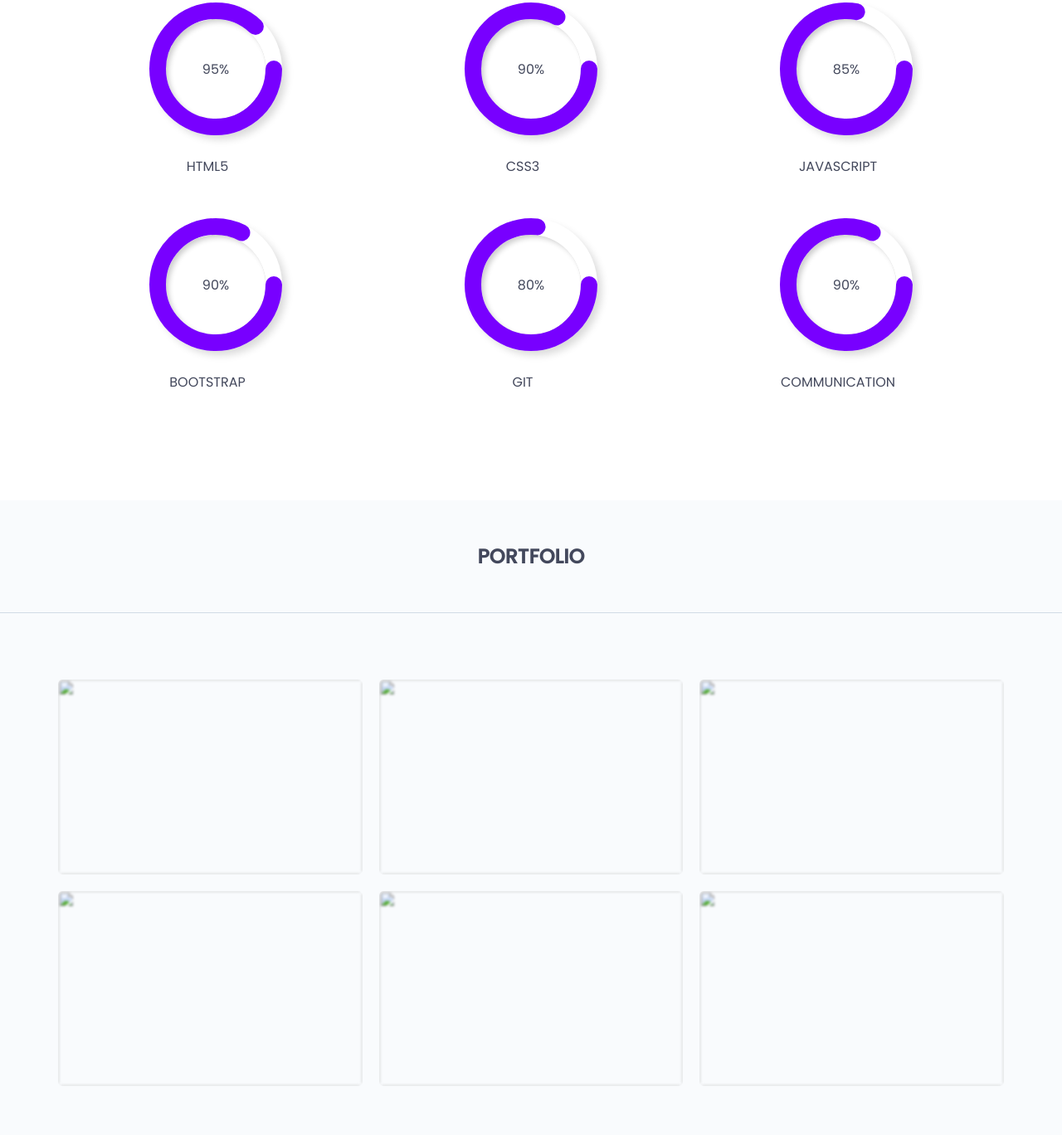
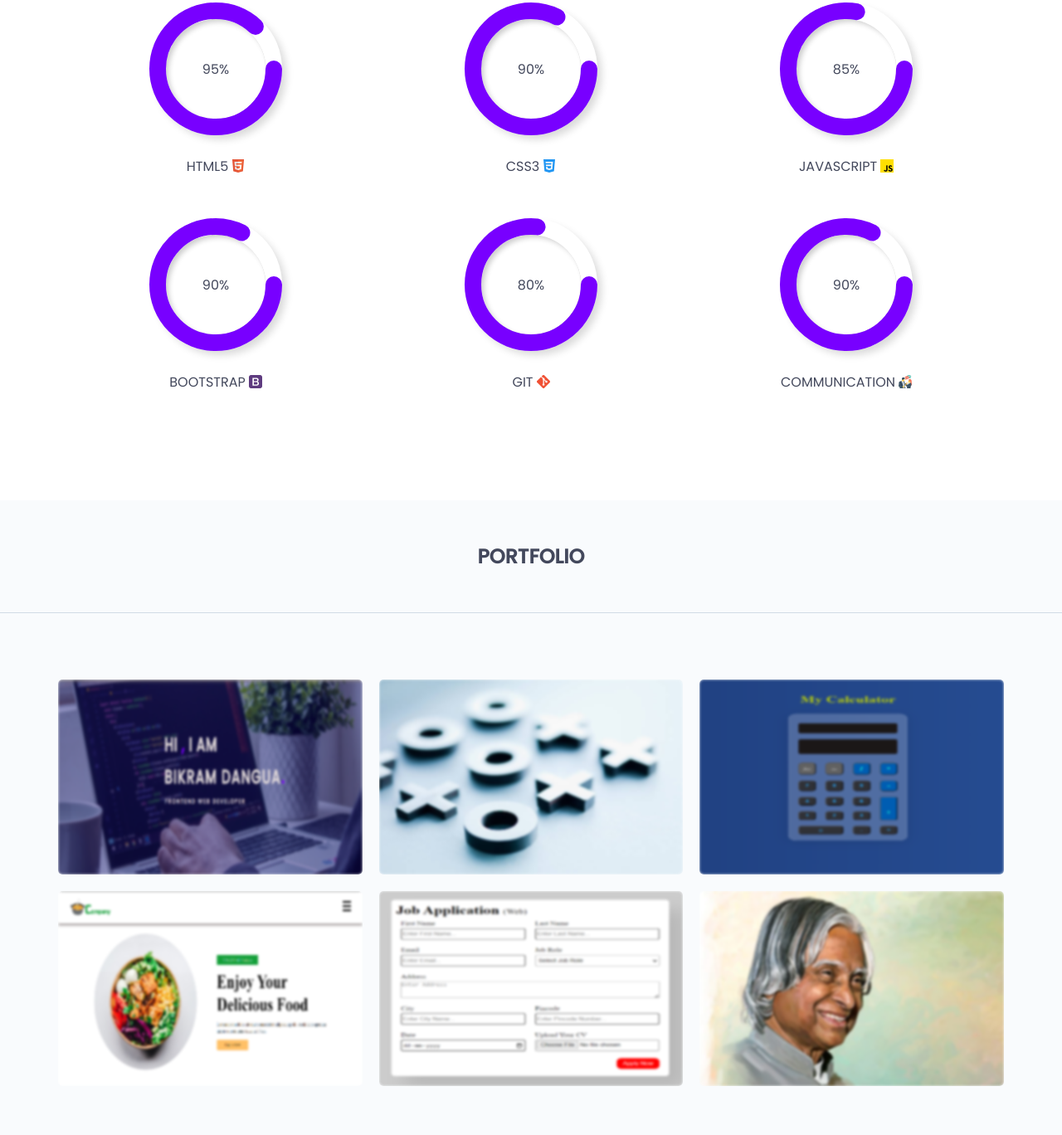
Before and after one commit to Bikram0920/SID-Task1, a plain HTML site: page index.html in a window 1280 px wide. Shown: the part 2492-3860 px from the top of the page at 83% size. Drawn offline with Linux system fonts and the light colour scheme; the site is published under a folder, as on GitHub Pages, so addresses that start at the root find nothing.

Commit message:
change in images

```diff
--- a/index.html
+++ b/index.html
@@ -6,7 +6,7 @@
     viewport" content="width=device-width, initial-scale=1.0">
     <title>Bikram</title>
     <link rel="stylesheet" href="style.css">
-    <link rel="icon" type="image/x-icon" href="/images/favicon.png">
+    <link rel="icon" type="image/x-icon" href="./images/favicon.png">
     <link rel="stylesheet" href="https://cdnjs.cloudflare.com/ajax/libs/font-awesome/4.7.0/css/font-awesome.min.css">
 </head>
 <body>
@@ -57,7 +57,7 @@
                 </div>
                 <div class="about-me-right">
                     <div class="about-me-img">
-                        <img src="images/self-bg-blur.png" alt="">
+                        <img src="./images/self-bg-blur.png" alt="">
                         <div class="about-social"></div>
                     </div>
                 </div>
@@ -134,7 +134,7 @@
                         <circle cx="80" cy="80" r="70" stroke-linecap="round" />
                     </svg>
                     <div class="skill-name">
-                        HTML5 <img src="/images/html.png" alt="">
+                        HTML5 <img src="./images/html.png" alt="">
                     </div>
                 </div>
                 <div class="skill">
@@ -147,7 +147,7 @@
                         <circle cx="80" cy="80" r="70" stroke-linecap="round" />
                     </svg>
                     <div class="skill-name">
-                        CSS3 <img src="/images/css-3.png" alt="">
+                        CSS3 <img src="./images/css-3.png" alt="">
                     </div>
                 </div>
                 <div class="skill">
@@ -160,7 +160,7 @@
                         <circle cx="80" cy="80" r="70" stroke-linecap="round" />
                     </svg>
                     <div class="skill-name">
-                        javascript <img src="/images/js.png" alt="">
+                        javascript <img src="./images/js.png" alt="">
                     </div>
                 </div>
                 <div class="skill">
@@ -173,7 +173,7 @@
                         <circle cx="80" cy="80" r="70" stroke-linecap="round" />
                     </svg>
                     <div class="skill-name">
-                        bootstrap <img src="/images/bootstrap.png" alt="">
+                        bootstrap <img src="./images/bootstrap.png" alt="">
                     </div>
                 </div>
                 <div class="skill">
@@ -186,7 +186,7 @@
                         <circle cx="80" cy="80" r="70" stroke-linecap="round" />
                     </svg>
                     <div class="skill-name">
-                        git <img src="/images/git.png" alt="">
+                        git <img src="./images/git.png" alt="">
                     </div>
                 </div>
                 <div class="skill">
@@ -199,7 +199,7 @@
                         <circle cx="80" cy="80" r="70" stroke-linecap="round" />
                     </svg>
                     <div class="skill-name">
-                        communication <img src="/images/conversation.png" alt="">
+                        communication <img src="./images/conversation.png" alt="">
                     </div>
                 </div>
             </div>
@@ -217,7 +217,7 @@
                 <div class="project-container">
                     <div class="project-box">
                         <div class="item">
-                            <img src="/images/personal-portolio.png" alt="">
+                            <img src="./images/personal-portolio.png" alt="">
                             <div class="overlay">
                                 <a href="">Personal Portfolio</a>
                             </div>
@@ -225,7 +225,7 @@
                     </div>
                     <div class="project-box">
                         <div class="item">
-                            <img src="/images/tic-tac-toe.jpg" alt="">
+                            <img src="./images/tic-tac-toe.jpg" alt="">
                             <div class="overlay">
                                 <a href="https://bikramtictactoe.netlify.app/">Tic-Tac-Toe</a>
                             </div>
@@ -233,7 +233,7 @@
                     </div>
                     <div class="project-box">
                         <div class="item">
-                            <img src="/images/calculator.png" alt="">
+                            <img src="./images/calculator.png" alt="">
                             <div class="overlay">
                                 <a href="https://bikramcalculator.netlify.app/">Calculator</a>
                             </div>
@@ -241,7 +241,7 @@
                     </div>
                     <div class="project-box">
                         <div class="item">
-                            <img src="/images/resturant-site.png" alt="" class="resturant-site">
+                            <img src="./images/resturant-site.png" alt="" class="resturant-site">
                             <div class="overlay">
                                 <a href="https://bikramresturantwebsite.netlify.app/">Resturant Site</a>
                             </div>
@@ -249,7 +249,7 @@
                     </div>
                     <div class="project-box">
                         <div class="item">
-                            <img src="/images/job-application.png" alt="">
+                            <img src="./images/job-application.png" alt="">
                             <div class="overlay">
                                 <a href="https://bikramjobapplication.netlify.app/">Job Application</a>
                             </div>
@@ -257,7 +257,7 @@
                     </div>
                     <div class="project-box">
                         <div class="item">
-                            <img src="/images/apj-abdul-kalam.jpg" alt="">
+                            <img src="./images/apj-abdul-kalam.jpg" alt="">
                             <div class="overlay">
                                 <a href="https://bikram0920.github.io/TributeWebsite.github.io/">tribute Site</a>
                             </div>
@@ -274,7 +274,7 @@
         </div>
         <div class="container">
             <div class="resume-container-content">
-                <img src="images/Bikram_Resume.jpg" alt="">
+                <img src="./images/Bikram_Resume.jpg" alt="">
             </div>
         </div>
     </section>
```
